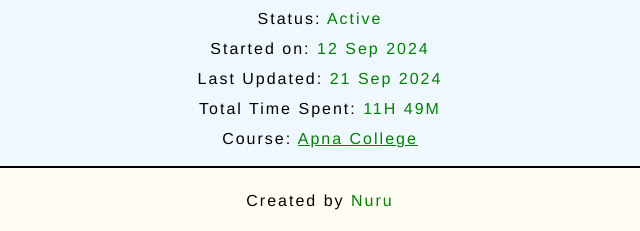
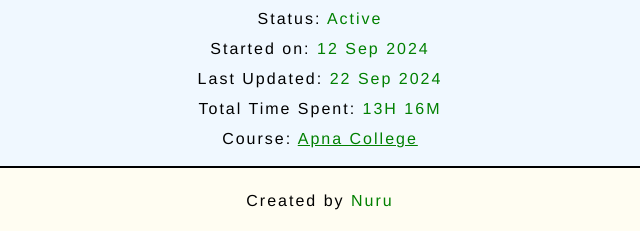
Before and after one commit to nuru7595/apna-college-css-projetcs, a plain HTML site: page index.html in a window 1280 px wide. Shown: the part 3172-3403 px from the top of the page, 320-960 px from the left. Drawn offline with Linux system fonts and the light colour scheme.

Commit message:
Details Update

```diff
--- a/index.html
+++ b/index.html
@@ -186,8 +186,8 @@
                 <div class="footer">
                     <p>Status: <span>Active</span></p>
                     <p>Started on: <span>12 Sep 2024</span></p>
-                    <p>Last Updated: <span>21 Sep 2024</span></p>
-                    <p>Total Time Spent: <span>11H 49M</span></p>
+                    <p>Last Updated: <span>22 Sep 2024</span></p>
+                    <p>Total Time Spent: <span>13H 16M</span></p>
                     <p>
                         Course:
                         <a
```
Also changed, not shown: amazon/amazon.html (+3 -1 lines).
